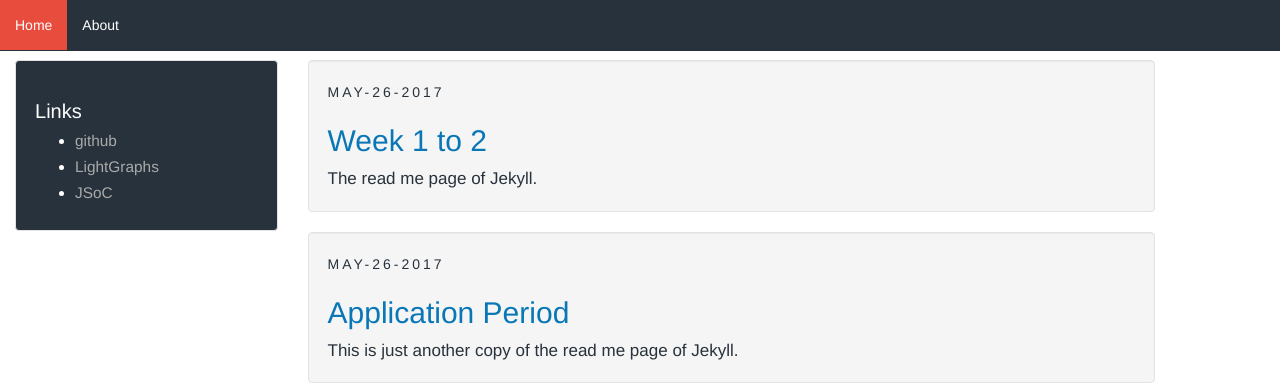
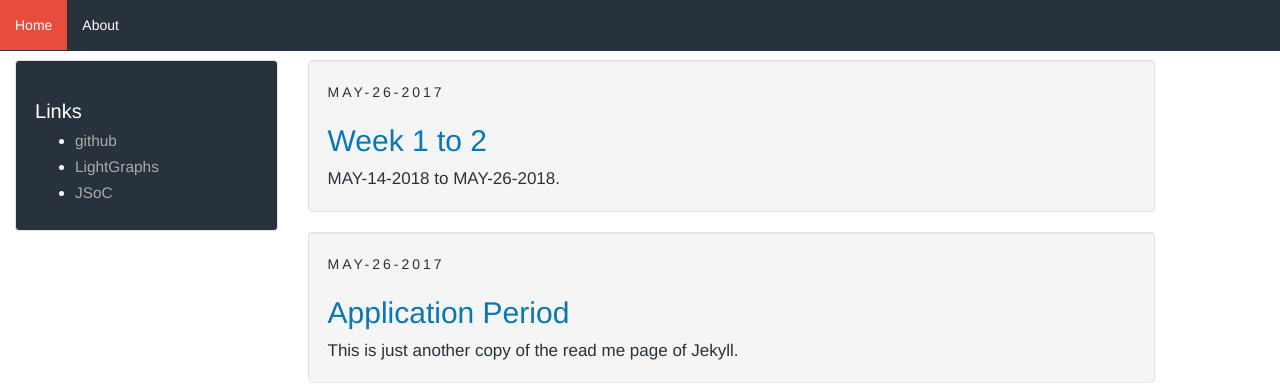
Before and after one commit to SohamTamba/GSoC, a Jekyll site: the page built from index.html, in a window 1280 px wide. Shown: the top 385 px of the page. Built offline with Jekyll 4.4.1, drawn with Linux system fonts in a browser that asks for light colours; the list of posts is cut into pages by our own code; part of the change alters nothing that is shown.

Commit message:
Week 1 to 2

```diff
--- a/_posts/2017-05-26-week-1-to-2.markdown
+++ b/_posts/2017-05-26-week-1-to-2.markdown
@@ -2,68 +2,47 @@
 layout: post
 title:  "Week 1 to 2"
 date:   2017-05-26 14:10:51 +0800
-categories: Jekyll
-tags: Jekyll
-description: The read me page of Jekyll.
+categories: GSoC
+tags: GSoC
+description: MAY-14-2018 to MAY-26-2018.
 ---
-# [Jekyll](https://jekyllrb.com/)
+# Tasks completed in weeks 1 to 2.
 
-[![Gem Version](https://img.shields.io/gem/v/jekyll.svg)][ruby-gems]
-[![Linux Build Status](https://img.shields.io/travis/jekyll/jekyll/master.svg?label=Linux%20build)][travis]
-[![Windows Build status](https://img.shields.io/appveyor/ci/jekyll/jekyll/master.svg?label=Windows%20build)][appveyor]
-[![Test Coverage](https://img.shields.io/codeclimate/coverage/github/jekyll/jekyll.svg)][coverage]
-[![Code Climate](https://img.shields.io/codeclimate/github/jekyll/jekyll.svg)][codeclimate]
-[![Dependency Status](https://img.shields.io/gemnasium/jekyll/jekyll.svg)][gemnasium]
-[![Security](https://hakiri.io/github/jekyll/jekyll/master.svg)][hakiri]
+1. Approximation algorithms and greedy heuristics for the following problems:
+  * Travelling Salesman
+  * Minimum Vertex cover
+  * Minimum Steiner tree
+  * Minimum Maximal Matching
+  * Greedy coloring with interchange
+  * Independent vertex set
+  * Dominating vertex set
+  * Local node connectivity
+2. Implemented Johnson's Shortest Path Algorithm.
+3. Improved Run-time of Kruskal's Minimum Spanning Tree.
+4. Created the Union-Find data structure.
 
-[ruby-gems]: https://rubygems.org/gems/jekyll
-[gemnasium]: https://gemnasium.com/jekyll/jekyll
-[codeclimate]: https://codeclimate.com/github/jekyll/jekyll
-[coverage]: https://codeclimate.com/github/jekyll/jekyll/coverage
-[hakiri]: https://hakiri.io/github/jekyll/jekyll/master
-[travis]: https://travis-ci.org/jekyll/jekyll
-[appveyor]: https://ci.appveyor.com/project/jekyll/jekyll/branch/master
+# Details
 
-Jekyll is a simple, blog-aware, static site generator perfect for personal, project, or organization sites. Think of it like a file-based CMS, without all the complexity. Jekyll takes your content, renders Markdown and Liquid templates, and spits out a complete, static website ready to be served by Apache, Nginx or another web server. Jekyll is the engine behind [GitHub Pages](https://pages.github.com), which you can use to host sites right from your GitHub repositories.
+### Approximation algorithms and Greedy Hueristics
+I implemented several straight forward approximation algorithms and greedy hueristics.
+I deviated from the proposal in the solution to Travelling Salesman because [Christofides](https://en.wikipedia.org/wiki/Christofides_algorithm) algorithm would require linear program solvers and LightGraphs.jl has a policy of minimising dependencies.
+A common problem I faced while implementing the algorithms is when using a distributed for loop, the output would be type instable.
 
-## Philosophy
+### Johnson's Shortest Path Algorithm
+Implemented [Johnson's Shortest Path Algorithm](https://en.wikipedia.org/wiki/Johnson%27s_algorithm).
+This algorithms invloves applying a transform to the edge weights and then applying Dijkstra.
+I initially forgot to consider the case where the edge weights are immutable. An additional |E| overhead will have to be incurred in that case.
 
-Jekyll does what you tell it to do — no more, no less. It doesn't try to outsmart users by making bold assumptions, nor does it burden them with needless complexity and configuration. Put simply, Jekyll gets out of your way and allows you to concentrate on what truly matters: your content.
+### Kruskal's Minimum Spanning Tree
+In this algorithm, we iterate over the edges of a graph in the ascending order of weights until a spanning tree is formed.
+I replaced the priority queue being used obtain the edge of smallest weight with a sorting function. I also avoided creating a struct to store the edge and weight by using [sortperm](https://docs.julialang.org/en/stable/stdlib/sort/) so I could first sort the weights and then permute the edges.
+For a complete graph with 1,000 vertices, improved run-time from 193 ms to 28 ms.
+For a path graph with 10,000 vertices, improved run-time from 3.88 ms to 1.15 ms.
 
-See: https://jekyllrb.com/philosophy
+### Union Find Data Structure
+This data structure is already available in DataStructures.jl. I coded a version of it that would be optimised for graph algorithms
+that involve iteratively adding edges to the graph. However, there was only a minor improvement in performance when I coded Kruskal's MST using my data structure. So maintaining this code in LightGraphs may not be worth it when the data structure is available in a standard library.
+For a complete graph with 1,000 vertices, improved run-time from 28 ms to 26 ms.
 
-## Having trouble?
-
-See: https://jekyllrb.com/docs/troubleshooting/
-
-## Getting Started
-
-* [Install](https://jekyllrb.com/docs/installation/) the gem
-* Read up about its [Usage](https://jekyllrb.com/docs/usage/) and [Configuration](https://jekyllrb.com/docs/configuration/)
-* Take a gander at some existing [Sites](https://wiki.github.com/jekyll/jekyll/sites)
-* [Fork](https://github.com/jekyll/jekyll/fork) and [Contribute](https://jekyllrb.com/docs/contributing/) your own modifications
-* Have questions? Check out our official forum community [Jekyll Talk](https://talk.jekyllrb.com/) or [`#jekyll` on irc.freenode.net](https://botbot.me/freenode/jekyll/)
-
-## Code of Conduct
-
-In order to have a more open and welcoming community, Jekyll adheres to a
-[code of conduct](CODE_OF_CONDUCT.markdown) adapted from the Ruby on Rails code of
-conduct.
-
-Please adhere to this code of conduct in any interactions you have in the
-Jekyll community. It is strictly enforced on all official Jekyll
-repositories, websites, and resources. If you encounter someone violating
-these terms, please let a [team captain](https://github.com/orgs/jekyll/teams/affinity-team-captains/members) know and we will address it as soon as possible.
-
-## Diving In
-
-* [Migrate](http://import.jekyllrb.com/docs/home/) from your previous system
-* Learn how the [YAML Front Matter](https://jekyllrb.com/docs/frontmatter/) works
-* Put information on your site with [Variables](https://jekyllrb.com/docs/variables/)
-* Customize the [Permalinks](https://jekyllrb.com/docs/permalinks/) your posts are generated with
-* Use the built-in [Liquid Extensions](https://jekyllrb.com/docs/templates/) to make your life easier
-* Use custom [Plugins](https://jekyllrb.com/docs/plugins/) to generate content specific to your site
-
-## License
-
-See the [LICENSE](https://github.com/jekyll/jekyll/blob/master/LICENSE) file.
+# Lessons Learned
+I lost 2 days of code while using git. Commit each file as soon as its coded.
--- a/index.html
+++ b/index.html
@@ -41,4 +41,7 @@ layout: default
       {% endif %}
   {% endif %}
   <span class="page_number ">{{ trans.page }}: {{ paginator.page }} of {{ paginator.total_pages }}</span>
+  {% if paginator.next_page %}
+    <a class="btn btn-default" href="{{ site.baseurl}}/page{{ paginator.next_page }}" class="next">Older</a>
+  {% endif %}
 </div>
```
Also changed, not shown: 1 other file.
